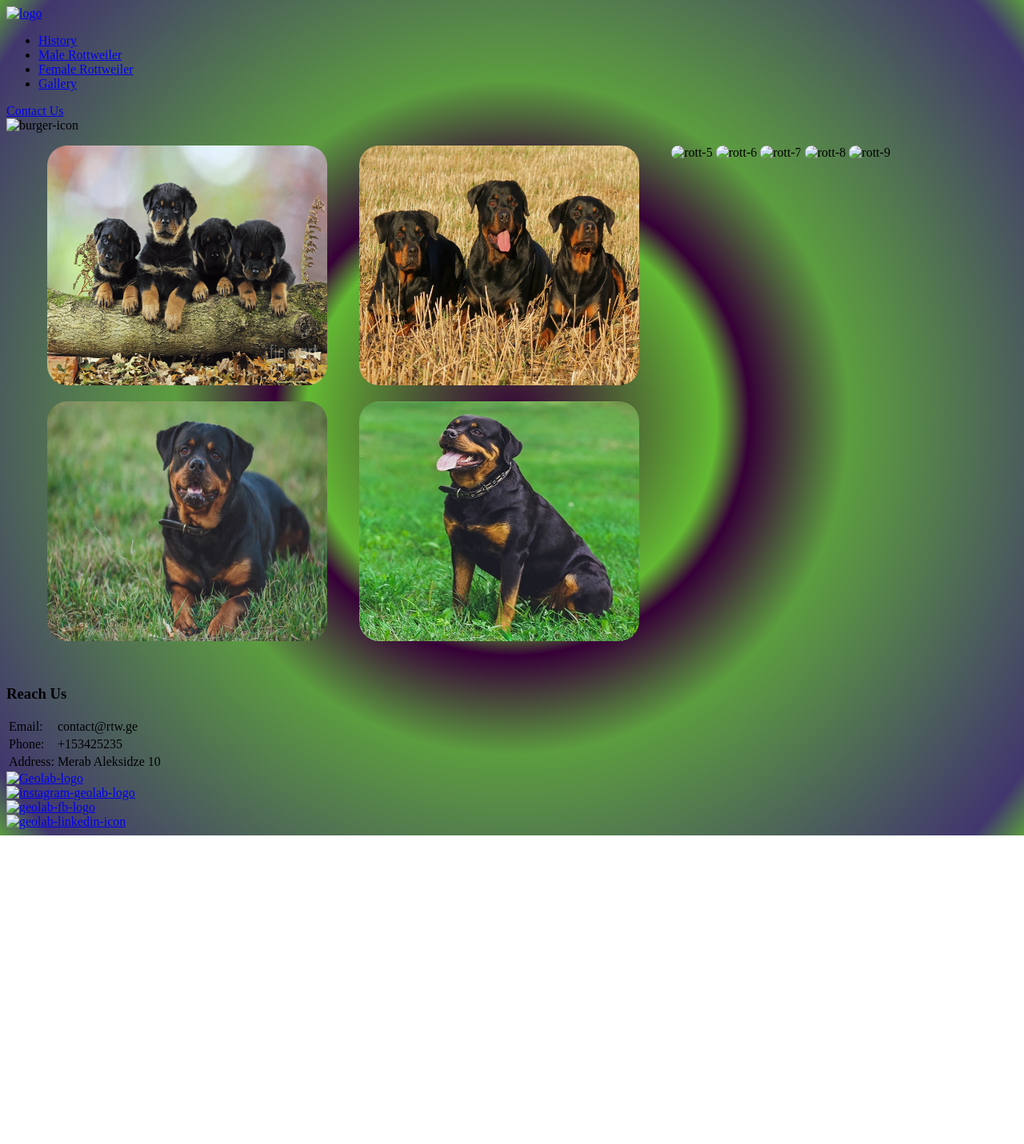
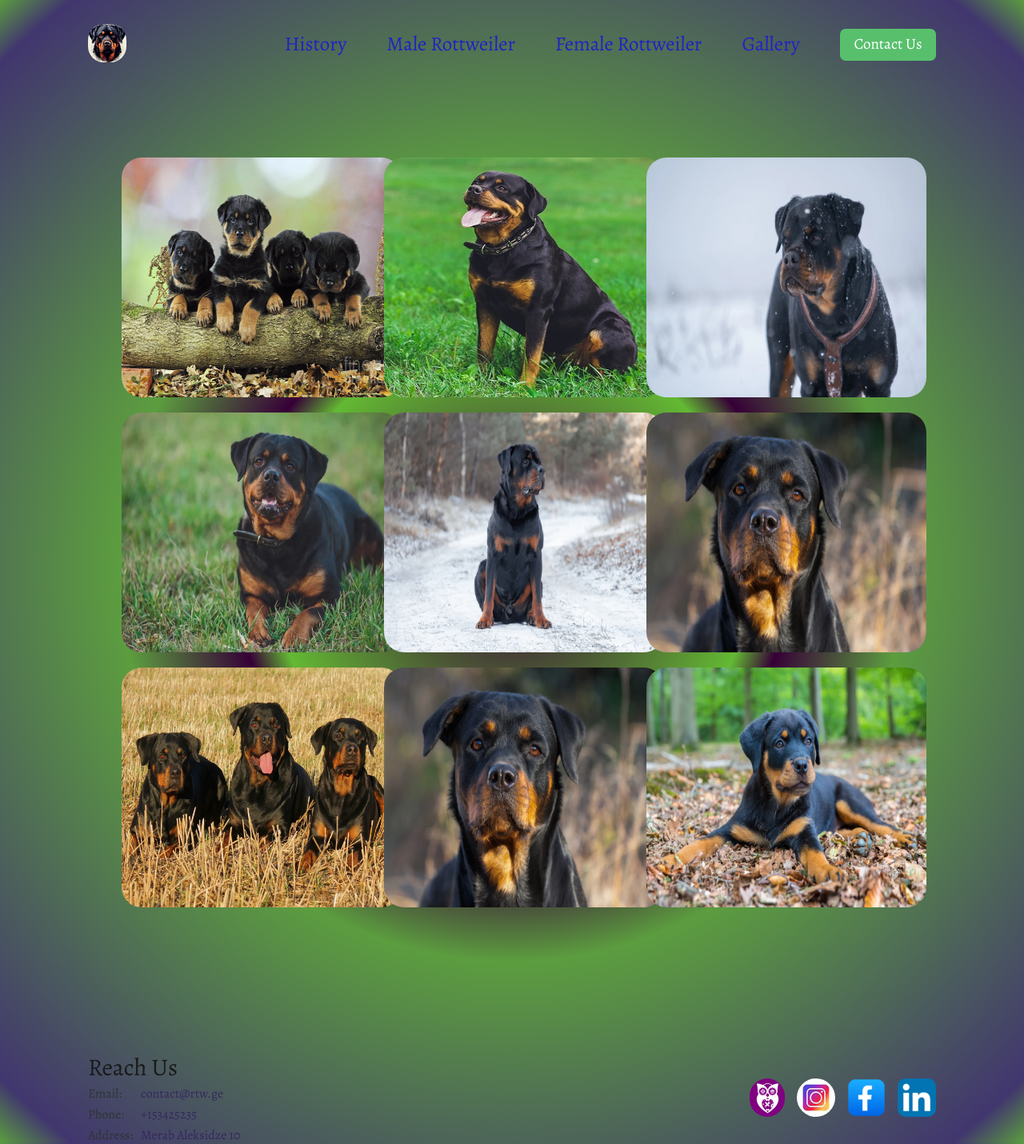
Before and after one commit to giga183/my, a plain HTML site: page Rottweiler_gallery.html in a window 1280 px wide. Shown: the whole page at 80% size. Before the commit the page ends 1045 px from the top, so only its background shows below. Drawn offline with nearby package versions, Linux system fonts and the light colour scheme; files that its build step writes are made by us from their sources; the site is published under a folder, as on GitHub Pages, so addresses that start at the root find nothing.

Commit message:
last change

```diff
--- a/Rottweiler_gallery.html
+++ b/Rottweiler_gallery.html
@@ -4,13 +4,13 @@
     <meta charset="UTF-8" />
     <meta name="viewport" content="width=device-width, initial-scale=1.0" />
     <title>Rottweiler Gallery</title>
-    <link rel="stylesheet" href="/css/main.css" />
+    <link rel="stylesheet" href="css/main.css" />
     <link rel="stylesheet" href="css/gallery.css" />
   </head>
   <body>
     <header>
       <a href="index.html">
-        <img src="/images/logo.png" alt="logo" class="logo" />
+        <img src="images/logo.png" alt="logo" class="logo" />
       </a>
       <div class="nav-items">
         <nav>
@@ -33,11 +33,7 @@
           <span class="contact_us">Contact Us</span>
         </a>
       </div>
-      <img
-        src="/images/burger-menu.svg"
-        alt="burger-icon"
-        class="burger-icon"
-      />
+      <img src="images/burger-menu.svg" alt="burger-icon" class="burger-icon" />
     </header>
 
     <div class="gallery">
@@ -46,11 +42,11 @@
         <img src="images/rottweiler_1.webp" alt=" rott-1" />
         <img src="images/rottweilers-2.webp" alt="rott-2" />
         <img src="images/rottweiler5.jpg" alt="rott-3" />
-        <img src="/images/rottweiler5.webp" alt="rott-5" />
-        <img src="/images/rottweiler6.webp" alt="rott-6" />
-        <img src="/images/rottweiler-7.webp" alt="rott-7" />
-        <img src="/images/rottweiler-8.webp" alt="rott-8" />
-        <img src="/images/rottweiler-9.webp" alt="rott-9" />
+        <img src="images/rottweiler5.webp" alt="rott-5" />
+        <img src="images/rottweiler6.webp" alt="rott-6" />
+        <img src="images/rottweiler-7.webp" alt="rott-7" />
+        <img src="images/rottweiler-8.webp" alt="rott-8" />
+        <img src="images/rottweiler-9.webp" alt="rott-9" />
       </div>
     </div>
     <footer class="geolab-contact">
@@ -74,7 +70,7 @@
       <div>
         <a href="https://geolab.edu.ge">
           <img
-            src="/images/geolab-logo.svg"
+            src="images/geolab-logo.svg"
             alt="Geolab-logo"
             class="geolab-logo"
         /></a>
@@ -82,7 +78,7 @@
       <div>
         <a href="https://www.instagram.com/geolab.edu.ge/">
           <img
-            src="/images/instagram-geolab.png"
+            src="images/instagram-geolab.png"
             alt="instagram-geolab-logo"
             class="geolab-insta"
           />
@@ -91,7 +87,7 @@
       <div>
         <a href="https://www.facebook.com/GeoLabEdu/?locale=ka_GE">
           <img
-            src="/images/geolab-fb-logo.png"
+            src="images/geolab-fb-logo.png"
             alt="geolab-fb-logo"
             class="geolab-fb"
           />
@@ -100,7 +96,7 @@
       <div>
         <a href="https://ge.linkedin.com/company/geolabedu">
           <img
-            src="/images/LinkedIn_logo.png"
+            src="images/LinkedIn_logo.png"
             alt="geolab-linkedin-icon"
             class="geolab-linkedin"
           />
--- a/contact.html
+++ b/contact.html
@@ -4,13 +4,13 @@
     <meta charset="UTF-8" />
     <meta name="viewport" content="width=device-width, initial-scale=1.0" />
     <title>Contact Us</title>
-    <link rel="stylesheet" href="/css/main.css" />
-    <link rel="stylesheet" href="/css/contact_us.css" />
+    <link rel="stylesheet" href="css/main.css" />
+    <link rel="stylesheet" href="css/contact_us.css" />
   </head>
   <body>
     <header>
       <a href="index.html">
-        <img src="/images/logo.png" alt="logo" class="logo" />
+        <img src="images/logo.png" alt="logo" class="logo" />
       </a>
       <div class="nav-items">
         <nav>
@@ -33,11 +33,7 @@
           <span class="contact_us">Contact Us</span>
         </a>
       </div>
-      <img
-        src="/images/burger-menu.svg"
-        alt="burger-icon"
-        class="burger-icon"
-      />
+      <img src="images/burger-menu.svg" alt="burger-icon" class="burger-icon" />
     </header>
     <div class="main-container">
       <h1>Contact Us</h1>
@@ -92,7 +88,7 @@
       <div>
         <a href="https://geolab.edu.ge">
           <img
-            src="/images/geolab-logo.svg"
+            src="images/geolab-logo.svg"
             alt="Geolab-logo"
             class="geolab-logo"
         /></a>
@@ -100,7 +96,7 @@
       <div>
         <a href="https://www.instagram.com/geolab.edu.ge/">
           <img
-            src="/images/instagram-geolab.png"
+            src="images/instagram-geolab.png"
             alt="instagram-geolab-logo"
             class="geolab-insta"
           />
@@ -109,7 +105,7 @@
       <div>
         <a href="https://www.facebook.com/GeoLabEdu/?locale=ka_GE">
           <img
-            src="/images/geolab-fb-logo.png"
+            src="images/geolab-fb-logo.png"
             alt="geolab-fb-logo"
             class="geolab-fb"
           />
@@ -118,7 +114,7 @@
       <div>
         <a href="https://ge.linkedin.com/company/geolabedu">
           <img
-            src="/images/LinkedIn_logo.png"
+            src="images/LinkedIn_logo.png"
             alt="geolab-linkedin-icon"
             class="geolab-linkedin"
           />
```
Also changed, not shown: female_rottweiler.html (+9 -13 lines), index.html (+8 -12 lines), male_rottweiler.html (+9 -13 lines), rottweiler_history.html (+9 -13 lines).
